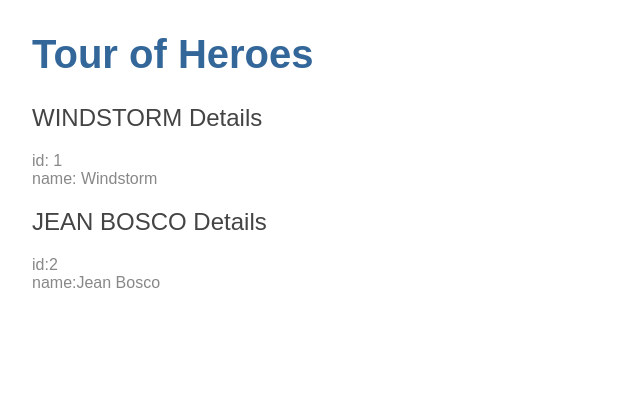
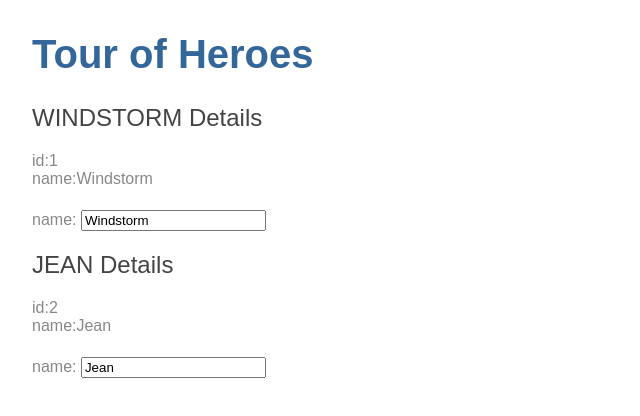
Before and after one commit to JohnBosc/angular-tour-of-heroes, an Angular app in the folder angular-tour-of-heroes/: page / in a window 1280 px wide. Shown: the top 416 px of the page, without its empty margins (0-640 px from the left). Built offline with nearby package versions, Linux system fonts and the light colour scheme.

Commit message:
Use of ngModel and how to import it through FormsModule - Also saw how <ng generate component ...> can facilitate full declaration of a newly created component in AppModule

```diff
--- a/angular-tour-of-heroes/src/app/app.module.ts
+++ b/angular-tour-of-heroes/src/app/app.module.ts
@@ -1,8 +1,10 @@
 import { BrowserModule } from '@angular/platform-browser';
 import { NgModule } from '@angular/core';
+import { FormsModule } from '@angular/forms'; // NgModel lives here
 
 import { AppComponent } from './app.component';
 import { HeroesComponent } from './heroes/heroes.component';
+import { from } from 'rxjs';
 
 @NgModule({
   declarations: [
@@ -10,7 +12,8 @@ import { HeroesComponent } from './heroes/heroes.component';
     HeroesComponent
   ],
   imports: [
-    BrowserModule
+    BrowserModule,
+    FormsModule
   ],
   providers: [],
   bootstrap: [AppComponent]
--- a/angular-tour-of-heroes/src/app/heroes/heroes.component.html
+++ b/angular-tour-of-heroes/src/app/heroes/heroes.component.html
@@ -1,7 +1,19 @@
-<h2> {{hero.name | uppercase}} Details </h2>
-<div> <span> id: </span>{{hero.id}}</div>
-<div> <span> name: </span>{{hero.name}}</div>
+<h2>{{hero.name | uppercase}} Details</h2>
+<div><span>id:</span>{{hero.id}}</div>
+<div><span>name:</span>{{hero.name}}</div>
+<br>
+<div>
+    <label> name:
+        <input [(ngModel)]="hero.name" placeholder="name"/>
+    </label>
+</div>
 
-<h2>{{hero1.name | uppercase}} Details</h2>
-<div><span>id:</span>{{hero1.id}}</div>
-<div><span>name:</span>{{hero1.name}}</div>
+<h2>{{jean.name | uppercase}} Details</h2>
+<div><span>id:</span>{{jean.id}}</div>
+<div><span>name:</span>{{jean.name}}</div>
+<br>
+<div>
+    <label>name:
+        <input [(ngModel)]="jean.name" placeholder="name"/>
+    </label>
+</div>
--- a/angular-tour-of-heroes/src/app/heroes/heroes.component.ts
+++ b/angular-tour-of-heroes/src/app/heroes/heroes.component.ts
@@ -13,10 +13,25 @@ export class HeroesComponent implements OnInit {
     name: 'Windstorm'
   };
 
-  hero1: Hero = {
+  jean: Hero = {
     id: 2,
-    name: 'Jean Bosco'
-  }
+    name: 'Jean'
+  };
+
+  bosco: Hero = {
+    id: 3,
+    name: 'Bosco'
+  };
+
+  mengue: Hero = {
+    id: 4,
+    name: 'Mengue'
+  };
+
+  junior: Hero = {
+    id: 5,
+    name: 'junior'
+  };
 
   constructor() { }
 
```
Also changed, not shown: angular-tour-of-heroes/src/app/hero.ts (line endings or trailing spaces).
